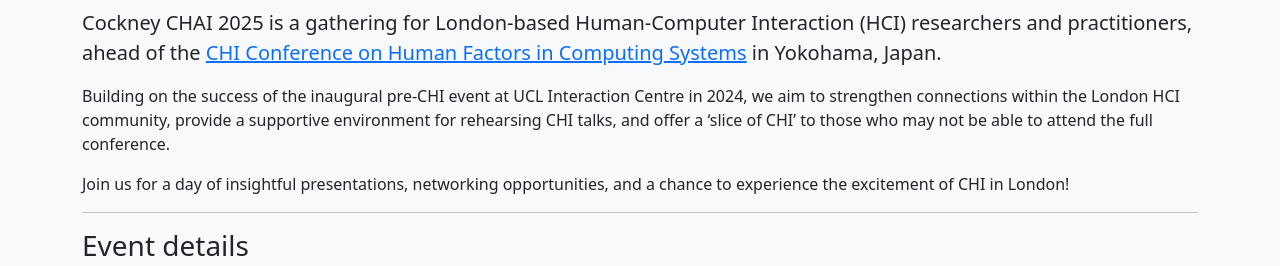
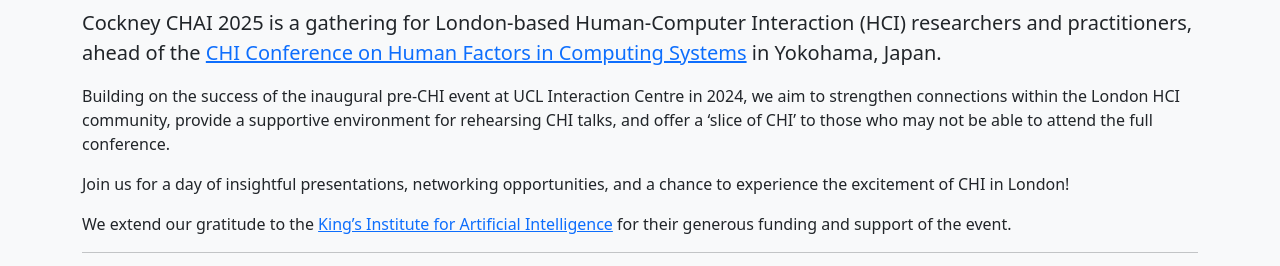
Before and after one commit to cockneychai25/cockneychai25.github.io, a plain HTML site: page index.html in a window 1280 px wide. Shown: the part 504-770 px from the top of the page. Drawn offline with nearby package versions, Linux system fonts and the light colour scheme.

Commit message:
Mention of event sponsor

```diff
--- a/index.html
+++ b/index.html
@@ -54,6 +54,9 @@
 
       <p class="fs-6">Join us for a day of insightful presentations, networking opportunities, and a chance to
         experience the excitement of CHI in London!</p>
+
+      <p>We extend our gratitude to the <a href="https://www.kcl.ac.uk/ai">King’s Institute for Artificial
+          Intelligence</a> for their generous funding and support of the event.</p>
       <hr>
 
       <h3 class="my-3">Event details</h3>
@@ -81,7 +84,8 @@
 
       <h3 class="my-3">Speakers, please fill out the survey form below!</h3>
       <p class="fs-6"><i class="bi bi-newspaper"></i> <a
-          href="https://forms.office.com/Pages/ResponsePage.aspx?id=FM9wg_MWFky4PHJAcWVDVkQ1MBRnHS1HqP763d_WR09UQkJMQjdSTVQ3TTg0WExNU0xISjFBUDk4Ni4u">Speaker Survey
+          href="https://forms.office.com/Pages/ResponsePage.aspx?id=FM9wg_MWFky4PHJAcWVDVkQ1MBRnHS1HqP763d_WR09UQkJMQjdSTVQ3TTg0WExNU0xISjFBUDk4Ni4u">Speaker
+          Survey
           Form</a>
       </p>
       <p class="fs-6">Please use the link above to complete a Microsoft Forms survey about your presentation for Cockney
```
Lines whose indentation alone changed are shown as unchanged.
